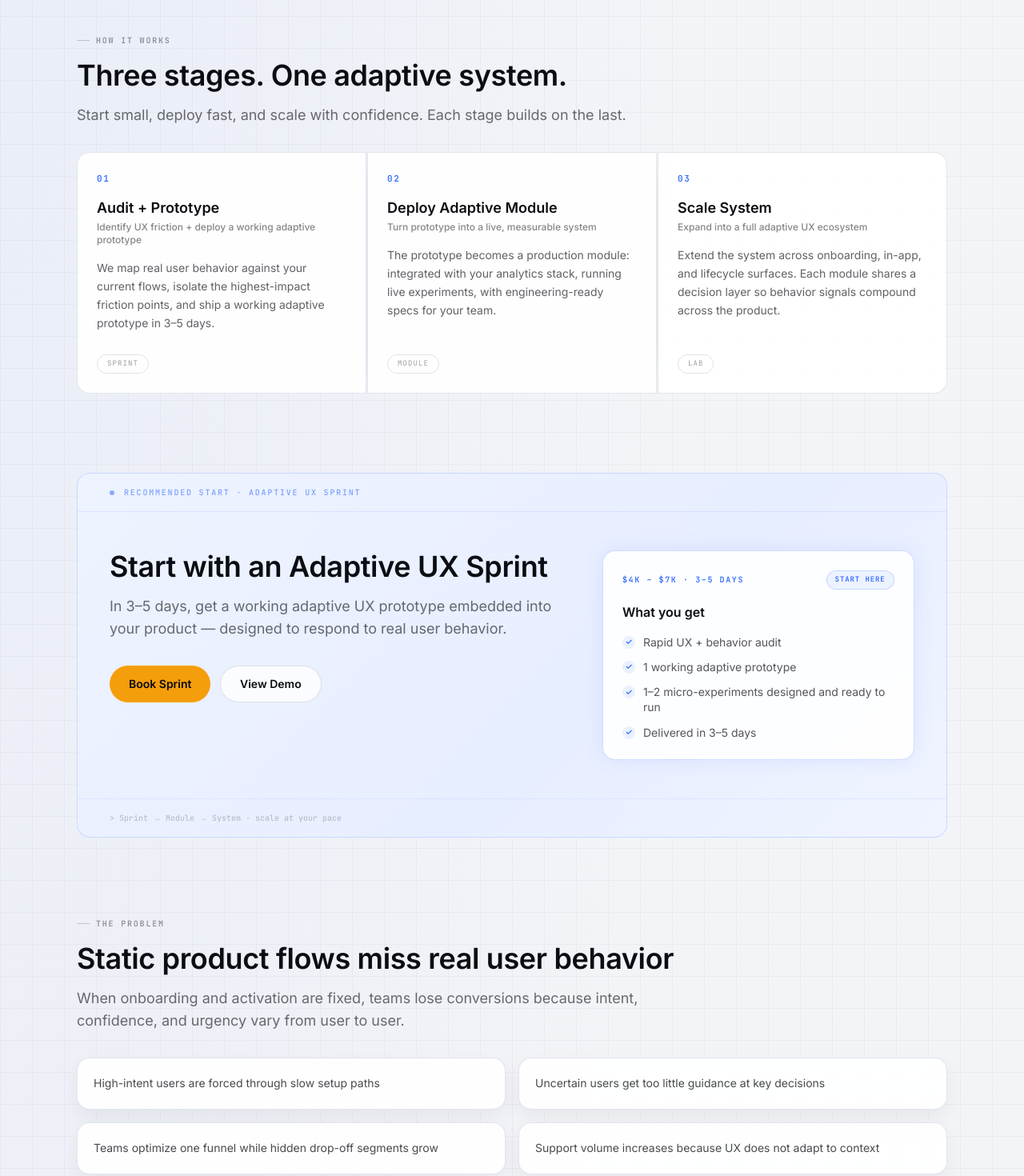
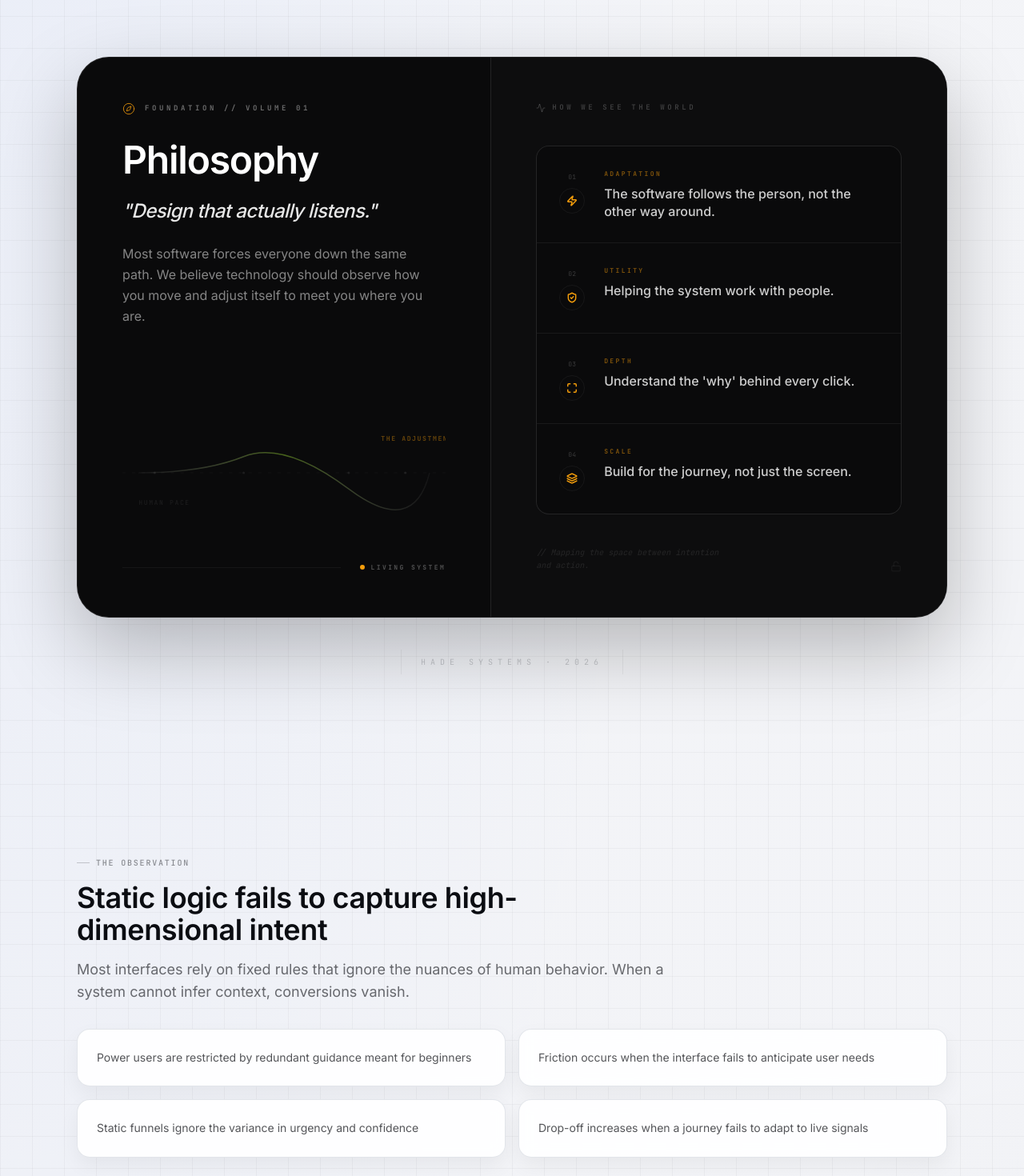
Before and after one commit to DsMeier-DesignAndFilmmaking/HADE-Systems_Adaptive-UX-Design_BusinessSite, a Next.js app: page / in a window 1280 px wide. Shown: the part 860-2330 px from the top of the page at 80% size. Built offline with nearby package versions, Linux system fonts and the light colour scheme.

Commit message:
Update HADE website content

```diff
--- a/app/case-studies/ai-tool/page.tsx
+++ b/app/case-studies/ai-tool/page.tsx
@@ -70,7 +70,7 @@ export default function Page() {
               {[
                 { href: "/case-studies/ecommerce", label: "E-Commerce", hook: "Real-time intent classification that routes B2B SaaS users to the fastest path to their first value moment." },
                 { href: "/case-studies/saas", label: "SaaS · Concept Build", hook: "Behavior-triggered engagement that detects drift and responds before churn occurs — 38% to 54% week-4 retention." },
-                { href: "/case-studies/travel", label: "Adaptive Trip Discovery", hook: "Live context classification that replaces static travel plans with real-time in-field guidance across four user states." },
+                { href: "/case-studies/travel", label: "A Multi-Model Neural Backbone for Adaptive Urban Discovery", hook: "Live context classification that replaces static travel plans with real-time in-field guidance across four user states." },
               ].map(({ href, label, hook }) => (
                 <Link key={href} href={href} className="group rounded-xl border border-line bg-white/60 px-5 py-4 hover:border-ink/20 transition-colors">
                   <p className="text-sm font-semibold text-ink mb-1">{label} →</p>
--- a/app/page.tsx
+++ b/app/page.tsx
@@ -3,188 +3,183 @@ import { CTASection } from "@/components/CTASection";
 import { DiagramHADE } from "@/components/DiagramHADE";
 import { DiagramStaticVsAdaptive } from "@/components/DiagramStaticVsAdaptive";
 import { Hero } from "@/components/Hero";
-import { HowHadeWorks } from "@/components/HowHadeWorks";
+import PhilosophyLayer from "@/components/PhilosophyLayer";
 import { SectionWrapper } from "@/components/SectionWrapper";
 import { SprintCTASection } from "@/components/SprintCTASection";
-import { hadeLayers, processSteps, sprintTiers } from "@/lib/site-data";
+
+/**
+ * String-based utility to prevent single-word orphans.
+ * Returns a plain string using the Unicode non-breaking space (\u00A0).
+ */
+const orphanProof = (text: string): string => {
+  const words = text.split(" ");
+  if (words.length <= 1) return text;
+  const lastWord = words.pop();
+  return `${words.join(" ")}\u00A0${lastWord}`;
+};
+
+const engagementTiers = [
+  {
+    id: "01",
+    label: "Stage 01: The Sprint",
+    name: "Audit + Prototype",
+    priceRange: "$4k – $7k",
+    timeline: "3–5 Days",
+    tagline: "Identify high-friction patterns and deploy an agentic prototype that infers intent to assist users in real time.",
+    isFeatured: true,
+  },
+  {
+    id: "02",
+    label: "Stage 02: Deployment",
+    name: "Adaptive Runtime",
+    priceRange: "$8k – $15k",
+    timeline: "1–3 Weeks",
+    tagline: "Transition from prototype to a production-ready adaptive layer that orchestrates the interface based on live behavior signals.",
+    isFeatured: false,
+  },
+  {
+    id: "03",
+    label: "Stage 03: The Lab",
+    name: "Agentic Ecosystem",
+    priceRange: "Custom",
+    timeline: "Ongoing",
+    tagline: "A long-term partnership to transform the product into a self-optimizing environment that evolves with every customer interaction.",
+    isFeatured: false,
+  }
+];
+
+export const EngagementModel = () => {
+  return (
+    <SectionWrapper
+      id="services"
+      eyebrow="The Engagement Model"
+      title={orphanProof("Start small. Scale with confidence.")}
+      intro={orphanProof("Three stages. One agentic system. Scale at the necessary pace.")}
+    >
+      <div className="grid gap-px overflow-hidden rounded-[32px] border border-[#E5E5E7] bg-[#E5E5E7] md:grid-cols-3 shadow-sm">
+        {engagementTiers.map((tier) => (
+          <article
+            key={tier.id}
+            className="group relative flex h-full flex-col bg-white p-8 transition-colors hover:bg-[#F9F9FB]"
+          >
+            <div className="mb-10 flex items-start justify-between">
+              <div>
+                <p className="font-mono text-[10px] font-bold uppercase tracking-[0.3em] text-ink/20 group-hover:text-cyberLime transition-colors">
+                  {tier.id}
+                </p>
+                <p className="mt-1 font-mono text-[9px] font-semibold uppercase tracking-[0.16em] text-ink/40">
+                  {tier.label}
+                </p>
+              </div>
+
+              {tier.isFeatured && (
+                <div className="flex items-center gap-1.5 rounded-full border border-cyberLime/30 bg-cyberLime/5 px-3 py-1">
+                  <div className="h-1 w-1 animate-pulse rounded-full bg-cyberLime shadow-[0_0_8px_#A3E635]" />
+                  <span className="font-mono text-[8px] font-bold uppercase tracking-[0.1em] text-cyberLime">
+                    Recommended Start
+                  </span>
+                </div>
+              )}
+            </div>
+
+            <div className="flex flex-1 flex-col">
+              <h3 className="text-2xl font-semibold tracking-tight text-ink">
+                {tier.name}
+              </h3>
+
+              <div className="mt-3 flex items-center gap-3">
+                <p className="font-mono text-[10px] font-bold text-ink/40">
+                  {tier.priceRange}
+                </p>
+                <div className="h-1 w-1 rounded-full bg-ink/10" />
+                <p className="font-mono text-[10px] font-bold text-ink/40 italic">
+                  {tier.timeline}
+                </p>
+              </div>
+
+              <p className="mt-6 flex-1 text-sm leading-relaxed text-ink/60">
+                {orphanProof(tier.tagline)}
+              </p>
+
+              <div className="mt-10 pt-6 border-t border-ink/5">
+                <Link
+                  href="/services"
+                  className="inline-flex items-center gap-2 font-mono text-[10px] font-bold uppercase tracking-[0.2em] text-ink transition-all hover:gap-3 hover:text-cyberLime"
+                >
+                  View Methodology <span className="text-xs">→</span>
+                </Link>
+              </div>
+            </div>
+          </article>
+        ))}
+      </div>
+    </SectionWrapper>
+  );
+};
 
 export default function HomePage() {
   return (
     <>
       <Hero />
 
-      <HowHadeWorks />
-
-      <SprintCTASection />
+      <PhilosophyLayer />
 
       <SectionWrapper
         id="problem"
-        eyebrow="The Problem"
-        title="Static product flows miss real user behavior"
-        intro="When onboarding and activation are fixed, teams lose conversions because intent, confidence, and urgency vary from user to user."
+        eyebrow="The Observation"
+        title={orphanProof("Static logic fails to capture high-dimensional intent")}
+        intro={orphanProof("Most interfaces rely on fixed rules that ignore the nuances of human behavior. When a system cannot infer context, conversions vanish.")}
       >
         <div className="grid gap-4 md:grid-cols-2">
           {[
-            "High-intent users are forced through slow setup paths",
-            "Uncertain users get too little guidance at key decisions",
-            "Teams optimize one funnel while hidden drop-off segments grow",
-            "Support volume increases because UX does not adapt to context"
+            "Power users are restricted by redundant guidance meant for beginners",
+            "Friction occurs when the interface fails to anticipate user needs",
+            "Static funnels ignore the variance in urgency and confidence",
+            "Drop-off increases when a journey fails to adapt to live signals"
           ].map((point) => (
-            <div key={point} className="panel p-5 text-sm leading-relaxed text-ink/75">
-              {point}
+            <div key={point} className="panel p-6 text-sm leading-relaxed text-ink/70 border-[#E5E5E7] bg-white">
+              {orphanProof(point)}
             </div>
           ))}
         </div>
       </SectionWrapper>
 
       <SectionWrapper
-        id="shift"
+        id="visual-proof"
         eyebrow="The Shift"
-        title="From static screens to adaptive systems"
-        intro="Adaptive UX treats interface decisions as a system: read behavior, infer intent, and route each user through the right experience in real time."
-      >
-        <div className="panel p-6 md:p-8">
-          <p className="max-w-3xl text-base leading-relaxed text-ink/75 md:text-lg">
-            Instead of repeatedly rewriting isolated screens, HADE Systems builds a decision architecture your team can scale. Every improvement compounds because the product learns which path works best for each user state.
-          </p>
-        </div>
-      </SectionWrapper>
-
-      <SectionWrapper
-        id="hade-system"
-        eyebrow="The HADE System"
-        title="A four-layer framework for adaptive UX"
-        intro="HADE stands for Human Signal Mapping, Adaptive Logic Architecture, Decision Layer Orchestration, and Experiment + Evolution — four interconnected layers that make your product respond to real user behavior instead of forcing a fixed path."
-      >
-        {/* Word-origin callout */}
-        <div
-          className="mb-6 rounded-xl bg-white/70 px-5 py-4 backdrop-blur"
-          style={{ border: "0.5px solid rgba(216, 220, 227, 0.7)" }}
-        >
-          <p className="font-mono text-[10px] font-medium uppercase tracking-[0.14em] text-ink/35">
-            Origin
-          </p>
-          <p className="mt-2 text-sm leading-relaxed text-ink/60">
-            In geology, a{" "}
-            <em className="not-italic font-medium text-ink/80">hade</em> is the
-            angle at which a fault plane deviates from vertical — the precise tilt
-            that determines how force moves through a system. We chose it because
-            adaptive UX isn&apos;t about a straight path. It&apos;s about finding
-            the right angle for each user&apos;s intent, urgency, and confidence.
-          </p>
-        </div>
-
-        <div className="grid gap-6 lg:grid-cols-[0.95fr_1.05fr]">
-          <DiagramHADE />
-          <div className="grid gap-4">
-            {hadeLayers.map((layer) => (
-              <article key={layer.letter} className="panel p-5">
-                <p className="font-mono text-[10px] font-medium uppercase tracking-[0.16em] text-accent">
-                  {layer.letter} — {layer.title}
-                </p>
-                <p className="mt-3 text-sm leading-relaxed text-ink/70">{layer.detail}</p>
-              </article>
-            ))}
-          </div>
-        </div>
-      </SectionWrapper>
-
-      <SectionWrapper
-        id="visual-proof"
-        eyebrow="Visual Proof"
-        title="Static funnels break. Adaptive systems branch intelligently."
-        intro="This is the practical difference between one-size UX and behavior-aware UX."
+        title={orphanProof("From hard-coded funnels to agentic orchestration.")}
+        intro={orphanProof("The transition from rigid paths to an intent-aware environment that orchestrates the interface in real time.")}
       >
         <DiagramStaticVsAdaptive />
       </SectionWrapper>
 
-      <SectionWrapper
-        id="services"
-        eyebrow="Services"
-        title="Adaptive UX Systems, Delivered in Stages"
-        intro="Start with a rapid prototype. Scale into a fully adaptive system."
-      >
-        <div className="grid gap-4 md:grid-cols-3">
-          {sprintTiers.map((tier) => (
-            <article
-              key={tier.id}
-              className="flex h-full flex-col overflow-hidden rounded-2xl bg-white/[.92] backdrop-blur"
-              style={{
-                border: tier.isFeatured
-                  ? "0.5px solid rgba(49, 107, 255, 0.35)"
-                  : "0.5px solid rgba(216, 220, 227, 0.75)",
-                boxShadow: tier.isFeatured ? "0 0 24px rgba(49, 107, 255, 0.22)" : undefined
-              }}
-            >
-              {/* Price strip */}
-              <div
-                className="px-5 py-4"
-                style={{
-                  borderBottom: tier.isFeatured
-                    ? "0.5px solid rgba(49, 107, 255, 0.15)"
-                    : "0.5px solid rgba(216, 220, 227, 0.6)"
-                }}
-              >
-                <div className="flex items-center justify-between gap-2">
-                  <p className="font-mono text-[10px] font-semibold uppercase tracking-[0.16em] text-ink/40">
-                    {tier.priceRange} · {tier.timeline}
-                  </p>
-                  {tier.isFeatured && (
-                    <span
-                      className="rounded-full px-2 py-0.5 font-mono text-[9px] font-semibold uppercase tracking-[0.1em] text-accent"
-                      style={{
-                        background: "rgba(49,107,255,0.08)",
-                        border: "0.5px solid rgba(49,107,255,0.2)"
-                      }}
-                    >
-                      Start Here
-                    </span>
-                  )}
-                </div>
-              </div>
-              {/* Content */}
-              <div className="flex flex-1 flex-col px-5 py-5">
-                <p className="font-mono text-[10px] font-medium uppercase tracking-[0.14em] text-ink/40">
-                  {tier.label}
-                </p>
-                <h3 className="mt-2 text-lg font-semibold leading-snug text-ink">
-                  {tier.name}
-                </h3>
-                <p className="mt-2 flex-1 text-sm leading-relaxed text-ink/60">
-                  {tier.tagline}
-                </p>
-                <Link
-                  href="/services"
-                  className="mt-5 inline-flex items-center gap-1 font-mono text-[11px] font-semibold uppercase tracking-[0.1em] text-electricBlue transition hover:text-ink"
-                >
-                  View Details <span className="text-[10px]">→</span>
-                </Link>
-              </div>
-            </article>
-          ))}
-        </div>
-      </SectionWrapper>
+      <EngagementModel />
 
       <SectionWrapper
         id="process"
-        eyebrow="Process"
-        title="Simple delivery, high signal output"
-        intro="You get senior-level product thinking, concrete assets, and execution-ready recommendations."
+        eyebrow="The Methodology"
+        title={orphanProof("How intent-aware systems are refined")}
+        intro={orphanProof("A structured approach to observing behavioral patterns and shaping agentic tools that respond to them.")}
       >
-        <div className="grid gap-4 md:grid-cols-2">
-          {processSteps.map((step, index) => (
-            <article key={step.title} className="panel p-5">
-              <p className="text-xs font-semibold uppercase tracking-[0.2em] text-ink/60">Step {index + 1}</p>
-              <h3 className="mt-3 text-lg font-semibold text-ink">{step.title}</h3>
-              <p className="mt-3 text-sm leading-relaxed text-ink/70">{step.detail}</p>
+        <div className="grid gap-4 md:grid-cols-2 lg:grid-cols-4">
+          {[
+            { title: "Observe", detail: "Behavioral analysis identifies exactly where users hesitate during navigation." },
+            { title: "Map", detail: "New logic defines triggers that provide different support for varying states." },
+            { title: "Build", detail: "Responsive elements transform a static screen into a living experience." },
+            { title: "Refine", detail: "Constant measurement ensures the new path continues to sharpen performance." }
+          ].map((step, index) => (
+            <article key={step.title} className="panel p-6 border-[#E5E5E7] bg-white">
+              <p className="font-mono text-[10px] font-bold uppercase tracking-[0.2em] text-ink/20 mb-4">Step 0{index + 1}</p>
+              <h3 className="text-base font-semibold text-ink leading-tight">{step.title}</h3>
+              <p className="mt-4 text-[13px] leading-relaxed text-ink/60">{orphanProof(step.detail)}</p>
             </article>
           ))}
         </div>
       </SectionWrapper>
 
       <CTASection
-        title="Book an Adaptive UX Sprint"
-        body="In 3–5 days, get a working adaptive UX prototype embedded into your product — with a behavior audit, live experiment design, and a clear path to scale."
+        title={orphanProof("Deploy an Adaptive Sprint")}
+        body={orphanProof("Transition from observing friction to a working agentic prototype that changes how users experience the product.")}
       />
     </>
   );
--- a/components/Hero.tsx
+++ b/components/Hero.tsx
@@ -44,7 +44,7 @@ export function Hero() {
           */}
           <Reveal delay={140}>
             <p className="mt-5 max-w-xl text-base leading-relaxed text-ink/60 md:text-lg">
-              HADE designs and builds the adaptive decision layer for friction moments between your product and your users: a
+              HADE designs and builds the adaptive decision layer for static moments between your product and your users: a
               live system that maps real behavior, makes routing decisions in real
               time, and gets measurably better with every experiment cycle.
             </p>
--- a/components/HowHadeWorks.tsx
+++ b/components/HowHadeWorks.tsx
@@ -35,7 +35,7 @@ export function HowHadeWorks() {
       id="how-hade-works"
       eyebrow="How It Works"
       title="Three stages. One adaptive system."
-      intro="Start small, deploy fast, and scale with confidence. Each stage builds on the last."
+      intro="Start small. Scale with confidence."
     >
       <div className="flex flex-col gap-0 md:hidden">
         {steps.map((step, index) => (
--- /dev/null
+++ b/components/PhilosophyLayer.tsx
@@ -0,0 +1,152 @@
+import React from 'react';
+import { ShieldCheck, Zap, Maximize, Layers, Unlock, Activity, Compass } from 'lucide-react';
+import Reveal from "@/src/components/hade/animation/Reveal";
+
+const PhilosophyLayer = () => {
+  const principles = [
+    {
+      label: "Adaptation",
+      text: "The software follows the person, not the other way around.",
+      icon: <Zap size={14} className="text-cyberLime" strokeWidth={2.5} />
+    },
+    {
+      label: "Utility",
+      text: "Helping the system work with people.",
+      icon: <ShieldCheck size={14} className="text-cyberLime" strokeWidth={2.5} />
+    },
+    {
+      label: "Depth",
+      text: "Understand the 'why' behind every click.",
+      icon: <Maximize size={14} className="text-cyberLime" strokeWidth={2.5} />
+    },
+    {
+      label: "Scale",
+      text: "Build for the journey, not just the screen.",
+      icon: <Layers size={14} className="text-cyberLime" strokeWidth={2.5} />
+    },
+  ];
+
+  return (
+    <section className="py-24 md:py-32">
+      <div className="max-w-6xl mx-auto">
+
+        <Reveal delay={100}>
+          <div className="relative w-full rounded-[40px] bg-[#0A0A0B] border border-white/10 shadow-[0_40px_100px_rgba(0,0,0,0.25)] overflow-hidden">
+
+            <div className="grid lg:grid-cols-[1fr_1.1fr] items-stretch">
+
+              {/* Left Column: The Narrative (Philosophy) */}
+              <div className="p-10 md:p-14 border-b lg:border-b-0 lg:border-r border-white/10 flex flex-col relative overflow-hidden">
+
+                <div className="relative z-10 mb-12">
+                  <div className="flex items-center gap-3 mb-8">
+                    <Compass size={16} className="text-cyberLime/80" strokeWidth={1.5} />
+                    <p className="font-mono text-[9px] uppercase tracking-[.4em] text-white/40 font-bold">
+                      Foundation // Volume 01
+                    </p>
+                  </div>
+
+                  <h2 className="text-4xl md:text-5xl font-semibold text-white tracking-tight mb-6">
+                    Philosophy
+                  </h2>
+                  <p className="text-xl md:text-2xl font-medium text-white/90 italic tracking-tight leading-snug">
+                    "Design that actually listens."
+                  </p>
+                  <p className="mt-6 text-base text-white/50 leading-relaxed max-w-sm">
+                    Most software forces everyone down the same path. We believe technology should observe how you move and adjust itself to meet you where you are.
+                  </p>
+                </div>
+
+                {/* THE TOPOLOGY GRAPHIC: Mapping the Shift */}
+                <div className="relative w-full h-32 mt-auto opacity-40">
+                  <svg viewBox="0 0 400 120" className="w-full h-full text-white/20">
+                    <line x1="0" y1="60" x2="400" y2="60" stroke="currentColor" strokeWidth="0.5" strokeDasharray="4 8" />
+                    <path
+                      d="M 20 60 Q 100 60, 150 40 T 280 80 T 380 60"
+                      fill="none"
+                      stroke="url(#gradient-lime)"
+                      strokeWidth="1.5"
+                    />
+                    {[40, 150, 280, 350].map((x, i) => (
+                      <circle key={i} cx={x} cy={60} r="1.5" fill="currentColor" />
+                    ))}
+                    <text x="20" y="100" className="fill-white/20 font-mono text-[8px] tracking-[.2em] uppercase">Human Pace</text>
+                    <text x="320" y="20" className="fill-cyberLime font-mono text-[8px] tracking-[.2em] uppercase font-bold">The Adjustment</text>
+
+                    <defs>
+                      <linearGradient id="gradient-lime" x1="0%" y1="0%" x2="100%" y2="0%">
+                        <stop offset="0%" stopColor="rgba(255,255,255,0.1)" />
+                        <stop offset="50%" stopColor="#A3E635" />
+                        <stop offset="100%" stopColor="rgba(255,255,255,0.1)" />
+                      </linearGradient>
+                    </defs>
+                  </svg>
+                </div>
+
+                <div className="mt-12 flex items-center gap-6 relative z-10">
+                  <div className="h-px flex-1 bg-white/5" />
+                  <div className="flex items-center gap-2">
+                    <div className="h-1.5 w-1.5 rounded-full bg-cyberLime" />
+                    <span className="font-mono text-[8px] uppercase tracking-[.3em] text-white/30 font-bold">Living System</span>
+                  </div>
+                </div>
+              </div>
+
+              {/* Right Column: The Field Notes (Principles) */}
+              <div className="bg-[#0D0D0E] p-10 md:p-14">
+                <div className="flex items-center gap-2 mb-10">
+                  <Activity size={12} className="text-white/20" />
+                  <p className="font-mono text-[9px] uppercase tracking-[.4em] text-white/20 font-bold">How we see the world</p>
+                </div>
+
+                <div className="grid gap-px bg-white/5 rounded-2xl border border-white/5 overflow-hidden">
+                  {principles.map((p, i) => (
+                    <div
+                      key={p.label}
+                      className="group flex items-start gap-6 p-7 bg-[#0A0A0B] hover:bg-[#111112] transition-all duration-500"
+                    >
+                      <div className="mt-1 flex flex-col items-center">
+                        <p className="font-mono text-[8px] text-white/20 mb-2">0{i+1}</p>
+                        <div className="p-2 rounded-full border border-white/5 group-hover:border-cyberLime/30 transition-colors">
+                          {p.icon}
+                        </div>
+                      </div>
+                      <div>
+                        <p className="font-mono text-[8px] uppercase tracking-[.3em] text-cyberLime/50 font-bold mb-2">{p.label}</p>
+                        <p className="text-base font-medium text-white/80 group-hover:text-white transition-colors leading-snug">
+                          {p.text}
+                        </p>
+                      </div>
+                    </div>
+                  ))}
+                </div>
+
+                <div className="mt-10 flex justify-between items-end">
+                  <p className="text-[10px] font-mono text-white/10 leading-relaxed italic max-w-[240px]">
+                    // Mapping the space between intention and action.
+                  </p>
+                  <Unlock size={14} className="text-white/5" />
+                </div>
+              </div>
+
+            </div>
+          </div>
+        </Reveal>
+
+        {/* NatGeo Signature Footer */}
+        <Reveal delay={300}>
+          <div className="mt-10 flex justify-center">
+            <div className="px-6 py-2 border-l border-r border-ink/5">
+               <p className="font-mono text-[10px] uppercase tracking-[.6em] text-ink/20">
+                 HADE Systems · 2026
+               </p>
+            </div>
+          </div>
+        </Reveal>
+
+      </div>
+    </section>
+  );
+};
+
+export default PhilosophyLayer;
--- a/components/SectionWrapper.tsx
+++ b/components/SectionWrapper.tsx
@@ -2,8 +2,8 @@ type SectionWrapperProps = {
   children: React.ReactNode;
   id?: string;
   eyebrow?: string;
-  title?: string;
-  intro?: string;
+  title: React.ReactNode; // Change from string to React.ReactNode
+  intro?: React.ReactNode; // Change from string to React.ReactNode
   className?: string;
 };
 
--- a/lib/site-data.ts
+++ b/lib/site-data.ts
@@ -375,7 +375,7 @@ export const retentionCaseStudy: FlagshipCaseStudy = {
 };
 
 export const travelCaseStudy: FlagshipCaseStudy = {
-  title: "Adaptive Trip Discovery",
+  title: "A Multi-Model Neural Backbone for Adaptive Urban Discovery",
   subtitle: "Helping Travelers Decide What to Do Next — in Real Time",
   badge: "APPLIED CONCEPT",
   tier: "Adaptive UX Sprint",
```
Also changed, not shown: app/case-studies/page.tsx (+6 -5 lines).
